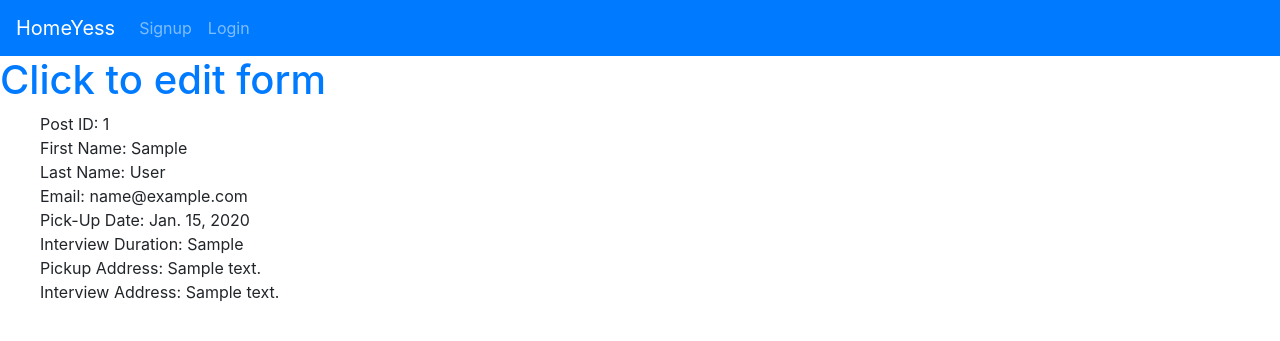
After one commit to CS130-W20/team-A9, a Django app: page /ViewRideForm/1 in a window 1280 px wide. The commit adds this page. Shown: the top 341 px of the page. Run offline with Django 3.2, Linux system fonts and the light colour scheme; tables that the repository leaves empty hold one stand-in row (values such as "Sample post"); parts of the project's set-up code (start-up, migrations or seed data) failed here and were passed over; some libraries are stand-ins or nearby versions.

Commit message:
Editrides (#46)
* Added some ride request functionality. Form still needs to be fixed

* Fixed forms and now the request properly stores requests into a database. Need to still implement viewing requests and editing requests

* Fixed editing

```diff
--- a/homeyess/templates/index.html
+++ b/homeyess/templates/index.html
@@ -49,7 +49,7 @@
     </div>
     <div class="col-md-3 block">
       <div class="circle">
-        <p>Request a ride to your interview</p>
+	      <p><a href="/request-ride">Request a ride to your interview </a></p>
       </div>
     </div>
     <div class="col-md-3 block">
--- /dev/null
+++ b/homeyess/templates/ride_request/ViewRideForm.html
@@ -0,0 +1,19 @@
+{% extends 'base_generic.html' %}
+
+{% block content %}
+{% if form %}
+<h1><a href="/ViewRideForm/{{ form.id }}/Update">Click to edit form </a></h1>
+    <ul style="list-style-type:none;">
+	<li>Post ID: {{form.id}}</li>
+	<li>First Name: {{form.first_name}}</li>
+	<li>Last Name: {{form.last_name}}</li>
+	<li>Email: {{form.email}}</li>
+	<li>Pick-Up Date: {{form.pickup_date}}</li>
+	<li>Interview Duration: {{form.interview_duration}}</li>
+	<li>Pickup Address: {{form.pickup_address}}</li>
+	<li>Interview Address: {{form.interview_address}}</li>
+    </ul>
+{% else %}
+    <p>No forms are available.</p>
+{% endif %}
+{% endblock %}
--- a/homeyess/website/models.py
+++ b/homeyess/website/models.py
@@ -140,4 +140,7 @@ class RideRequestPost(models.Model):
     interview_address = models.CharField(max_length=200)
 
     def get_absolute_url(self):
-        return '/'
+        return '/ViewRideForm/' + str(self.id)
+
+    def __str__(self):
+        return self.pickup_address
--- a/homeyess/website/urls.py
+++ b/homeyess/website/urls.py
@@ -9,7 +9,10 @@ urlpatterns = [
     path('', views.index, name='index'),
     path('accounts/signup', views.signup, name='signup'),
     path('dashboard/<str:user_id>/', views.dashboard, name='dashboard'),
+    path('request-ride/', views.RequestRideCreate.as_view(), name='request_ride'),
+    path('ViewRideForm/<int:post_id>', views.ViewRideForm, name='ViewRideForm'),
+    path('ViewRideForm/<int:post_id>/Update', views.RequestRideEdit.as_view(), name='update_ride'),
     path('request-ride', views.RequestRideCreate.as_view(), name='request_ride'),
     path('jobs/<str:user_id>/', views.postjob, name='postjob'),
-    path('jobs/<str:user_id>/<int:job_id>/', views.editjob, name='editjob')
+    path('jobs/<str:user_id>/<int:job_id>/', views.editjob, name='editjob'),
 ]
--- a/homeyess/website/views.py
+++ b/homeyess/website/views.py
@@ -4,10 +4,12 @@ homeyess/website/views.py
 from django.http import HttpResponse
 from django.contrib.auth import login, authenticate
 from django.contrib.auth.forms import UserCreationForm
-from django.shortcuts import render, redirect
+from django.shortcuts import render, redirect, get_object_or_404
+from .models import Profile, Ride, JobPost, RideRequestPost
+from django.views.generic.edit import CreateView, UpdateView
+
 from website.forms import SignUpForm, RideRequestForm, PostJobForm
 from .models import Profile, Ride, JobPost, RideRequestPost
-from django.views.generic.edit import CreateView
 import datetime
 
 def index(request):
@@ -81,6 +83,22 @@ class RequestRideCreate(CreateView):
     form_class = RideRequestForm
     queryset = RideRequestPost.objects.all()
 
+def ViewRideForm(request, post_id):
+    form_set = RideRequestPost.objects.filter(id=post_id)
+    form = form_set[0]
+    context = {'form': form}
+    return render(request, 'ride_request/ViewRideForm.html', context)
+
+class RequestRideEdit(UpdateView):
+    template_name = 'ride_request/request_ride.html'
+    form_class = RideRequestForm
+    queryset = RideRequestPost.objects.all()
+
+    def get_object(self):
+        id_ = self.kwargs.get("post_id")
+        print(id_)
+        return get_object_or_404(RideRequestPost, id=id_)
+
 def editjob(request, user_id, job_id):
     job_post = JobPost.objects.get(pk=job_id)
     if request.method == 'POST':
```
Also changed, not shown: homeyess/website/forms.py (+16 -0 lines), homeyess/website/migrations/0004_riderequestpost.py.
